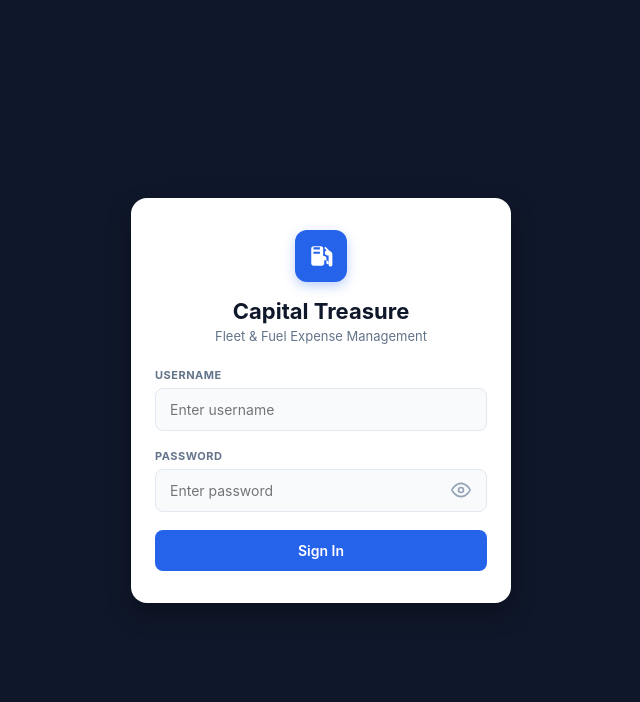
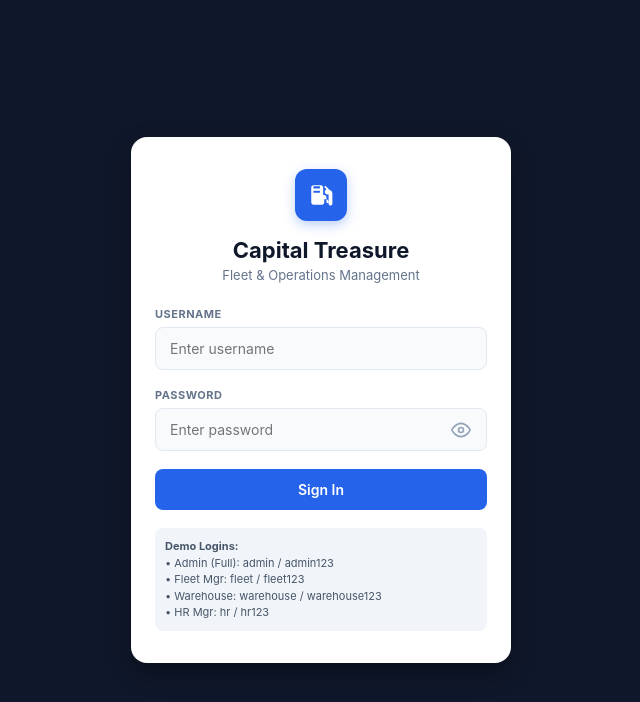
Before and after one commit to teddywong9591-bit/capital_treasure, a plain HTML site: page index.html in a window 1280 px wide. Shown: the whole page, without its empty margins (319-959 px from the left). Drawn offline with Linux system fonts and the light colour scheme.

Commit message:
Update index.html

```diff
--- a/index.html
+++ b/index.html
@@ -211,6 +211,18 @@
         .btn-modal:hover {
             background-color: #15803d;
         }
+
+        /* Hint Box for Demo Accounts */
+        .demo-accounts {
+            margin-top: 18px;
+            padding: 10px;
+            background: #f1f5f9;
+            border-radius: 8px;
+            font-size: 11px;
+            color: #475569;
+            text-align: left;
+            line-height: 1.5;
+        }
     </style>
 </head>
 <body>
@@ -223,7 +235,7 @@
         </div>
 
         <h2>Capital Treasure</h2>
-        <p class="subtitle">Fleet & Fuel Expense Management</p>
+        <p class="subtitle">Fleet & Operations Management</p>
 
         <form id="loginForm">
             <div class="form-group">
@@ -252,6 +264,15 @@
 
             <div id="errorMsg" class="error-message">Username သို့မဟုတ် Password မှားယွင်းနေပါသည်။</div>
         </form>
+
+        <!-- Demo Accounts Hint Box -->
+        <div class="demo-accounts">
+            <strong>Demo Logins:</strong><br>
+            • Admin (Full): <code>admin</code> / <code>admin123</code><br>
+            • Fleet Mgr: <code>fleet</code> / <code>fleet123</code><br>
+            • Warehouse: <code>warehouse</code> / <code>warehouse123</code><br>
+            • HR Mgr: <code>hr</code> / <code>hr123</code>
+        </div>
     </div>
 
     <!-- Custom Success Modal UI -->
@@ -263,7 +284,7 @@
                 </svg>
             </div>
             <div class="modal-title">Sign In အောင်မြင်ပါသည်</div>
-            <div class="modal-desc">စနစ်အတွင်းသို့ အောင်မြင်စွာ ဝင်ရောက်ပြီးပါပြီ။</div>
+            <div class="modal-desc" id="modalRoleText">စနစ်အတွင်းသို့ အောင်မြင်စွာ ဝင်ရောက်ပြီးပါပြီ။</div>
             <button class="btn-modal" id="modalBtn" onclick="closeModal()">ဆက်လက်လုပ်ဆောင်မည်</button>
         </div>
     </div>
@@ -279,11 +300,19 @@
             this.style.color = type === 'text' ? '#2563eb' : '#94a3b8';
         });
 
+        // Account Credentials & Role Mapping
+        const usersDatabase = {
+            'admin': { pass: 'admin123', role: 'ADMIN', label: 'System Admin (Full Access)' },
+            'fleet': { pass: 'fleet123', role: 'FLEET', label: 'Fleet Manager' },
+            'warehouse': { pass: 'warehouse123', role: 'WAREHOUSE', label: 'Warehouse Manager' },
+            'hr': { pass: 'hr123', role: 'HR', label: 'HR Manager' }
+        };
+
         // Login Logic
         document.getElementById('loginForm').addEventListener('submit', function(e) {
             e.preventDefault();
 
-            const username = document.getElementById('username').value.trim();
+            const username = document.getElementById('username').value.trim().toLowerCase();
             const password = document.getElementById('password').value.trim();
             const errorMsg = document.getElementById('errorMsg');
             const submitBtn = document.getElementById('submitBtn');
@@ -294,12 +323,17 @@
             btnText.innerText = "Authenticating...";
 
             setTimeout(() => {
-                if (username === 'admin' && password === 'admin123') {
+                const user = usersDatabase[username];
+
+                if (user && user.pass === password) {
                     errorMsg.style.display = 'none';
 
-                    // Save Session
+                    // Save Session & Selected Role
                     localStorage.setItem('isAuthenticated', 'true');
-                    localStorage.setItem('userRole', 'admin');
+                    localStorage.setItem('user_role', user.role);
+                    localStorage.setItem('user_name', username);
+
+                    document.getElementById('modalRoleText').innerText = `${user.label} အဖြစ် စနစ်အတွင်းသို့ ဝင်ရောက်နေပါသည်။`;
 
                     // Show Custom UI Modal
                     document.getElementById('successModal').classList.add('active');
```
